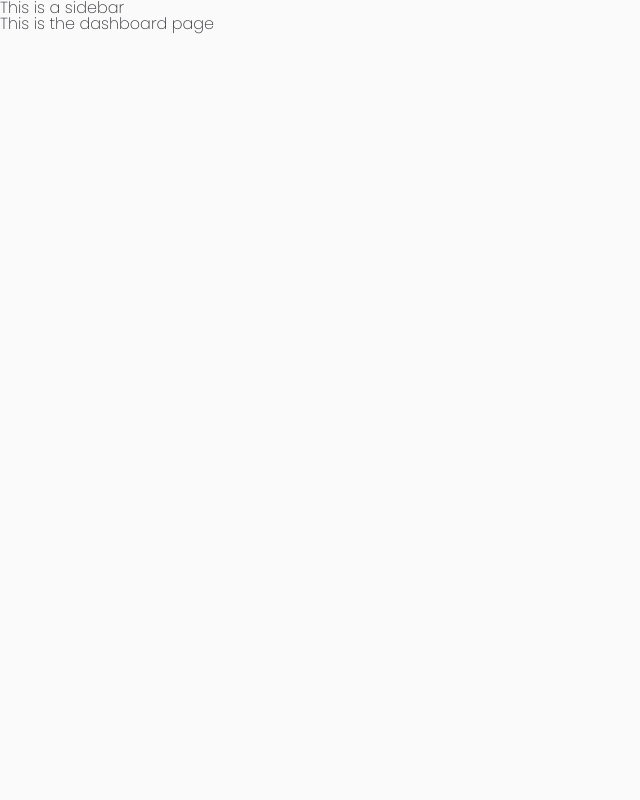
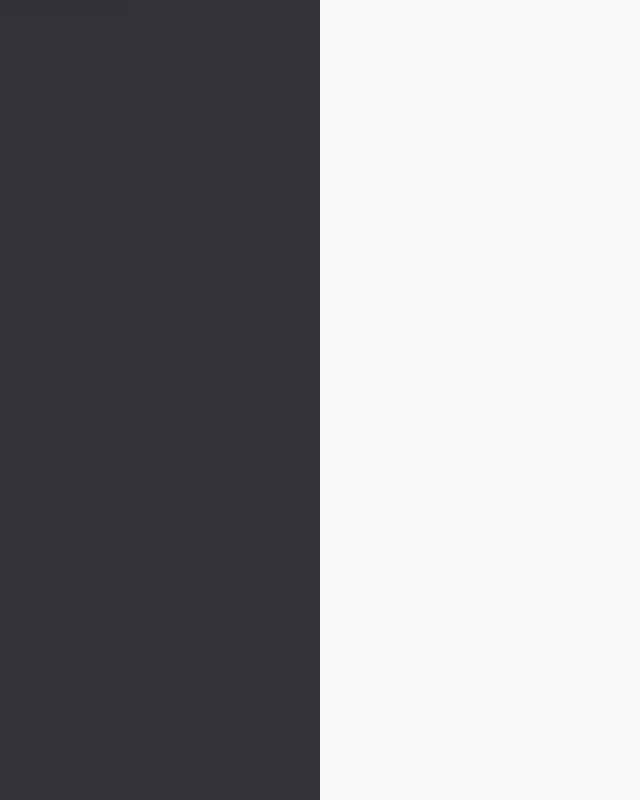
Before and after one commit to jmramirez/jose-ramirez-capstone, a React (Create React App) app in the folder client/: page / in a window 1280 px wide. Shown: the whole page, without its empty margins (0-640 px from the left). Built offline with nearby package versions, Linux system fonts and the light colour scheme.

Commit message:
Add style to Dashboard component

```diff
--- a/client/src/components/Sidebar/Sidebar.js
+++ b/client/src/components/Sidebar/Sidebar.js
@@ -1,5 +1,11 @@
 import './Sidebar.scss'
 
-const Sidebar = () => <h1>This is a sidebar</h1>
+const Sidebar = () => {
+  return(
+    <div className="sidebar">
+      <h1>This is a sidebar</h1>
+    </div>
+  )
+}
 
 export default Sidebar;
--- a/client/src/components/Sidebar/Sidebar.scss
+++ b/client/src/components/Sidebar/Sidebar.scss
@@ -0,0 +1,11 @@
+@use '../../partials/mixins' as *;
+@use '../../partials/variables' as *;
+
+.sidebar {
+  position: fixed;
+  width: 20rem;
+  left: 0;
+  top: 0;
+  height: 100vh;
+  background-color: $primary-black;
+}
--- a/client/src/pages/Dashboard/Dasboard.js
+++ b/client/src/pages/Dashboard/Dasboard.js
@@ -1,10 +1,10 @@
 import Sidebar from '../../components/Sidebar/Sidebar'
+import './Dashboard.scss'
 
 const Dashboard = () => {
   return(
     <div className="dashboard">
       <Sidebar />
-      <h1>This is the dashboard page</h1>
     </div>
   )
 }
--- a/client/src/pages/Dashboard/Dashboard.scss
+++ b/client/src/pages/Dashboard/Dashboard.scss
@@ -0,0 +1,6 @@
+@use '../../partials/mixins' as *;
+@use '../../partials/variables' as *;
+
+.dashboard {
+  display: flex;
+}
```
